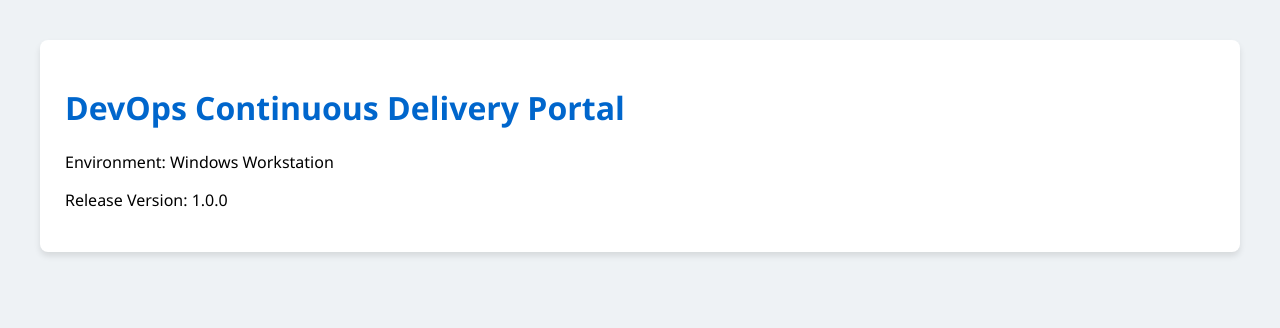
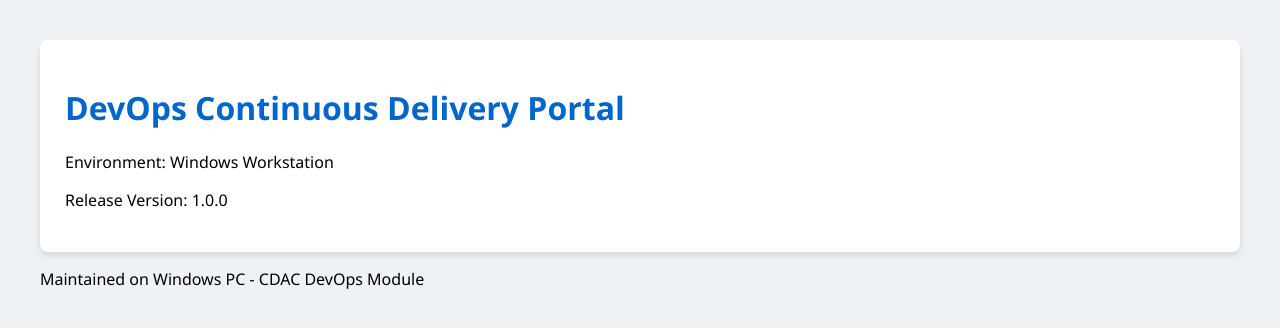
Before and after one commit to dpb93/devops-day01-practice, a plain HTML site: page index.html in a window 1280 px wide. Drawn offline with Linux system fonts and the light colour scheme.

Commit message:
docs: add footer section to index.html

```diff
--- a/index.html
+++ b/index.html
@@ -1 +1 @@
-<!DOCTYPE html><html lang="en"><head><meta charset="UTF-8"><title>DevOps Portal</title><style>body { font-family: 'Segoe UI', Tahoma, sans-serif; margin: 40px;background: #eef2f5; }.card { background: white; padding: 25px; border-radius: 8px; box-shadow: 0 4px 6px rgba(0,0,0,0.1); }h1 { color: #0066cc; }</style></head><body><div class="card"><h1>DevOps Continuous Delivery Portal</h1><p>Environment: Windows Workstation</p><p>Release Version: 1.0.0</p></div></body></html>
+<!DOCTYPE html><html lang="en"><head><meta charset="UTF-8"><title>DevOps Portal</title><style>body { font-family: 'Segoe UI', Tahoma, sans-serif; margin: 40px;background: #eef2f5; }.card { background: white; padding: 25px; border-radius: 8px; box-shadow: 0 4px 6px rgba(0,0,0,0.1); }h1 { color: #0066cc; }</style></head><body><div class="card"><h1>DevOps Continuous Delivery Portal</h1><p>Environment: Windows Workstation</p><p>Release Version: 1.0.0</p></div></body><footer><p>Maintained on Windows PC - CDAC DevOps Module</p></footer></html>
```
